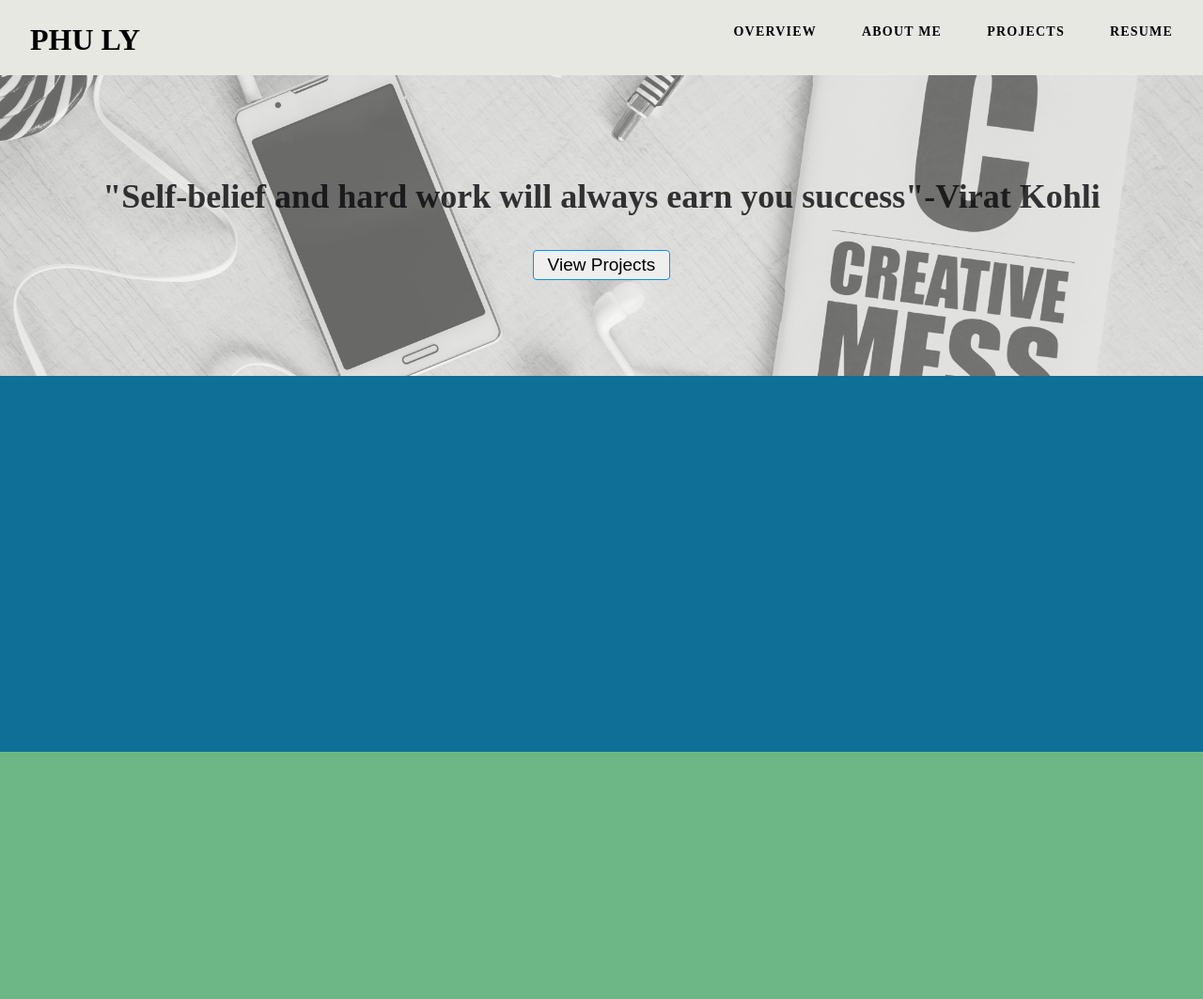
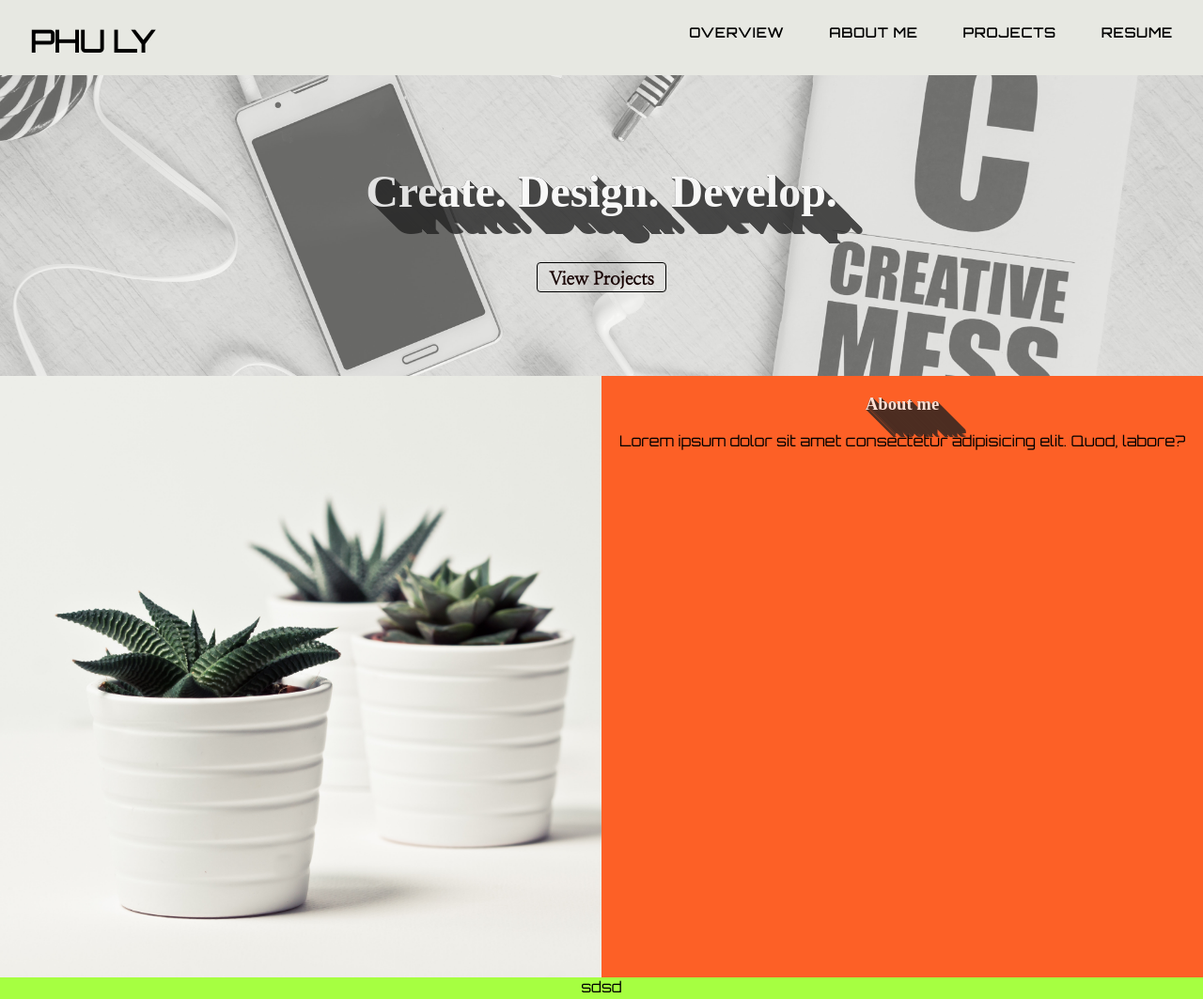
Before and after one commit to Phunite/portfolio2.0, a plain HTML site: page index.html in a window 1280 px wide. Shown: the top 1063 px of the page at 94% size. Drawn offline with Linux system fonts and the light colour scheme.

Commit message:
make some changes to banner

```diff
--- a/index.html
+++ b/index.html
@@ -8,10 +8,11 @@
       <title>Phu's Portfolio</title>
       <link rel="stylesheet" href="nav.css">
       <link rel="stylesheet" href="master.css">
+      <link href="https://fonts.googleapis.com/css?family=Alegreya|Nanum+Myeongjo|Orbitron|Ropa+Sans&display=swap" rel="stylesheet">
 </head>
 
 <body>
-      <div class="container">
+      <div>
             <nav>
                   <input type="checkbox" id="nav" class="hidden">
                   <!--hamburger sign-->
@@ -32,15 +33,25 @@
                         </ul>
                   </div>
             </nav>
+      <div id="landing">
+            <div class="bgImage"></div>
+            <div class="wrapper">
+                  <h1>Create. Design. Develop.</h1>
+                  <button  class="btn"id="btnLanding">View Projects</button >
+            </div>
+      </div>
+      <div id="section-A" class="grid">
+            <div class="portImg">
 
-      <div id="landing" class="grid">
-            <div class="bgImage"></div>
-            <div class="wrapper"><h2>"Self-belief and hard work will always earn you success"-Virat Kohli</h2>
-                  <button id="btnLanding">View Projects</button ></div>
-
+            </div>
+            <div class="portImg2">
+                  <h3>About me</h3>
+                  Lorem ipsum dolor sit amet consectetur adipisicing elit. Quod, labore?
+            </div>
       </div>
-      <div id="section-A" class="grid"></div>
-      <div id="section-B" class="grid"></div>
+      <div id="section-B" class="grid">
+            <div class="black">sdsd</div>
+      </div>
       <div id="section-C" class="grid"></div>
       <div class="footer">
 
--- a/master.css
+++ b/master.css
@@ -14,7 +14,7 @@ body {
     padding: 0;
     width: 100%;
     height: 100vh;
-    font-family: Poppins;
+    font-family: 'Orbitron', sans-serif;
     font-weight: 400;
     /* background: url(background-img.jpg); */
     background: #E7E8E2;
@@ -23,6 +23,10 @@ body {
 h1,h2,h3{
     margin:0;
     padding:1em 0;
+    color: #ffffff;
+    font-family: 'Lora';
+    opacity: .8;
+    text-shadow: #222222 1px 1px,#222222 0px 0px,#222222 1px 1px,#222222 2px 2px,#222222 3px 3px,#222222 4px 4px,#222222 5px 5px,#222222 6px 6px,#222222 7px 7px,#222222 8px 8px,#222222 9px 9px,#222222 10px 10px,#222222 11px 11px,#222222 12px 12px,#222222 13px 13px,#222222 14px 14px,#222222 15px 15px,#222222 16px 16px,#222222 17px 17px,#222222 18px 18px,#222222 19px 19px,#222222 20px 20px,#222222 21px 21px,#222222 22px 22px,#222222 23px 23px,#222222 24px 24px,#222222 25px 25px,#222222 26px 26px,#222222 27px 27px,#222222 28px 28px,#222222 29px 29px;
 }
 nav {
     padding: 8px;
@@ -44,34 +48,67 @@ nav {
     width:100%;
     z-index: -1;
     opacity: .7;
+
+
 }
 .wrapper{
     margin:auto;
-    padding:3em 0;
+    padding:2em;
 }
 #btnLanding {
-color: rgb(0, 0, 0);
-border: 1px solid rgb(10, 143, 238);
+border: 1px solid rgb(0, 0, 0);
+font-weight: bold;
 border-radius: 4px;
 padding: 0 15px;
 cursor: pointer;
 height:32px;
 font-size:19px;
+color:rgb(24, 3, 3);
+font-family: 'Nanum Myeongjo', serif;
 transition: all 0.2s ease-in-out;
+display: inline-block;
+text-align: center;
+background-color: transparent;
+padding: .375rem .75rem;
+
 }
 
 #btnLanding:hover {
     transform: scale(1.1);
     }
 #section-A{
-    height:50vh;
-    background:#106f97;
+    height:80vh;
+    /* background:#ff7f50; */
+    display:grid;
+    grid-template-columns: 1fr 1fr;
+    grid-template-rows: auto;
+    width:100%;
 }
+.portImg{
+    background: rgb(107, 101, 101);
+    background-image:url("./img/background-img.jpg");
+    background-position: center;
+    background-repeat:no-repeat;
+    background-size: cover;
+}
+.portImg2{
+    background: #fd6026;
+}
+
 #section-B{
     height:50vh;
-    background:#6db685;
+    background:#a6ff41;
 }
 #section-C{
-    height:50vh;
+    height:5vh;
     background:#c0e4f3;
 }
+
+@media screen and (max-width: 864px) {
+    #section-A{
+        /* background:#ff7f50; */
+        display:grid;
+        grid-template-columns: 1fr;
+        grid-template-rows: auto;
+    }
+}
--- a/nav.css
+++ b/nav.css
@@ -43,6 +43,10 @@ nav ul li a {
       font-weight: 600;
 }
 
+nav ul li:hover{
+      transform: scale(1.5);
+
+}
 @media screen and (max-width: 864px) {
       .logo {
             padding: 0;
@@ -73,6 +77,7 @@ nav ul li a {
             width: 100%;
             text-align: right;
             margin-bottom: 10px;
+            font-weight:bold;
       }
 
       .nav-wrapper ul li:nth-child(1) a {
```
